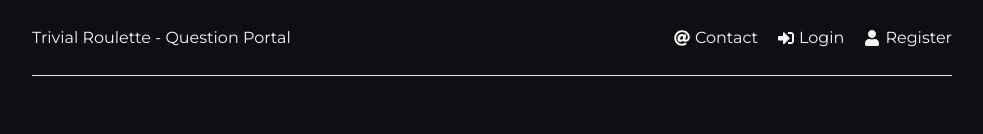
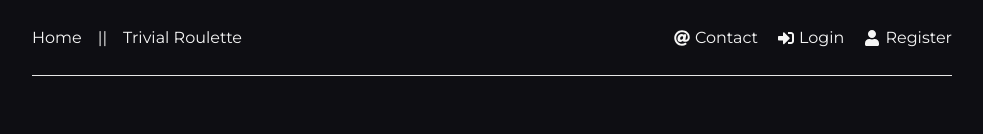
Before and after one commit to bobbyem/trivialwebportal, a React (Create React App) app in the folder frontend/: page / in a window 1280 px wide. Shown: the top 134 px of the page, without its empty margins (148-1131 px from the left). Built offline with nearby package versions, Linux system fonts and the light colour scheme; no server answers.

Commit message:
Added link & namechange comp

```diff
--- a/frontend/src/App.js
+++ b/frontend/src/App.js
@@ -1,7 +1,7 @@
 import { BrowserRouter as Router, Routes, Route } from "react-router-dom";
 import { ToastContainer } from "react-toastify";
 import "react-toastify/dist/ReactToastify.css";
-import Header from "./components/Header";
+import Nav from "./components/Nav";
 import Contact from "./pages/Contact";
 import Dashboard from "./pages/Dashboard";
 import Login from "./pages/Login";
@@ -15,7 +15,7 @@ function App() {
     <>
       <Router>
         <div className="container">
-          <Header />
+          <Nav />
           <Stats />
           <Routes>
             <Route path="/" element={<Welcome />} />
--- a/frontend/src/components/Header.jsx
+++ b/frontend/src/components/Nav.jsx
@@ -9,9 +9,8 @@ import {
 import { useDispatch, useSelector } from "react-redux";
 import { Link, useNavigate } from "react-router-dom";
 import { logout, reset } from "../features/auth/authSlice";
-import Logo from "./Logo";
 
-function Header() {
+function Nav() {
   const navigate = useNavigate();
   const dispatch = useDispatch();
   const { user } = useSelector((state) => state.auth);
@@ -24,8 +23,16 @@ function Header() {
 
   return (
     <header className="header">
-      <div className="logo">
-        <Link to="/">Trivial Roulette - Question Portal</Link>
+      <div className="flex align-center gap-1">
+        <Link to="/">Home</Link>
+        <p>||</p>
+        <a
+          href="https://trival-roulette.web.app/"
+          target="_blank"
+          rel="noopener noreferrer"
+        >
+          Trivial Roulette
+        </a>
       </div>
       <ul>
         <li>
@@ -72,4 +79,4 @@ function Header() {
   );
 }
 
-export default Header;
+export default Nav;
--- a/frontend/src/index.css
+++ b/frontend/src/index.css
@@ -54,6 +54,18 @@ li {
 
 input {
   background-color: white;
+}
+
+.flex {
+  display: flex;
+}
+
+.gap-1 {
+  gap: 1rem;
+}
+
+.align-center {
+  align-items: center;
 }
 
 .btn-row {
```
